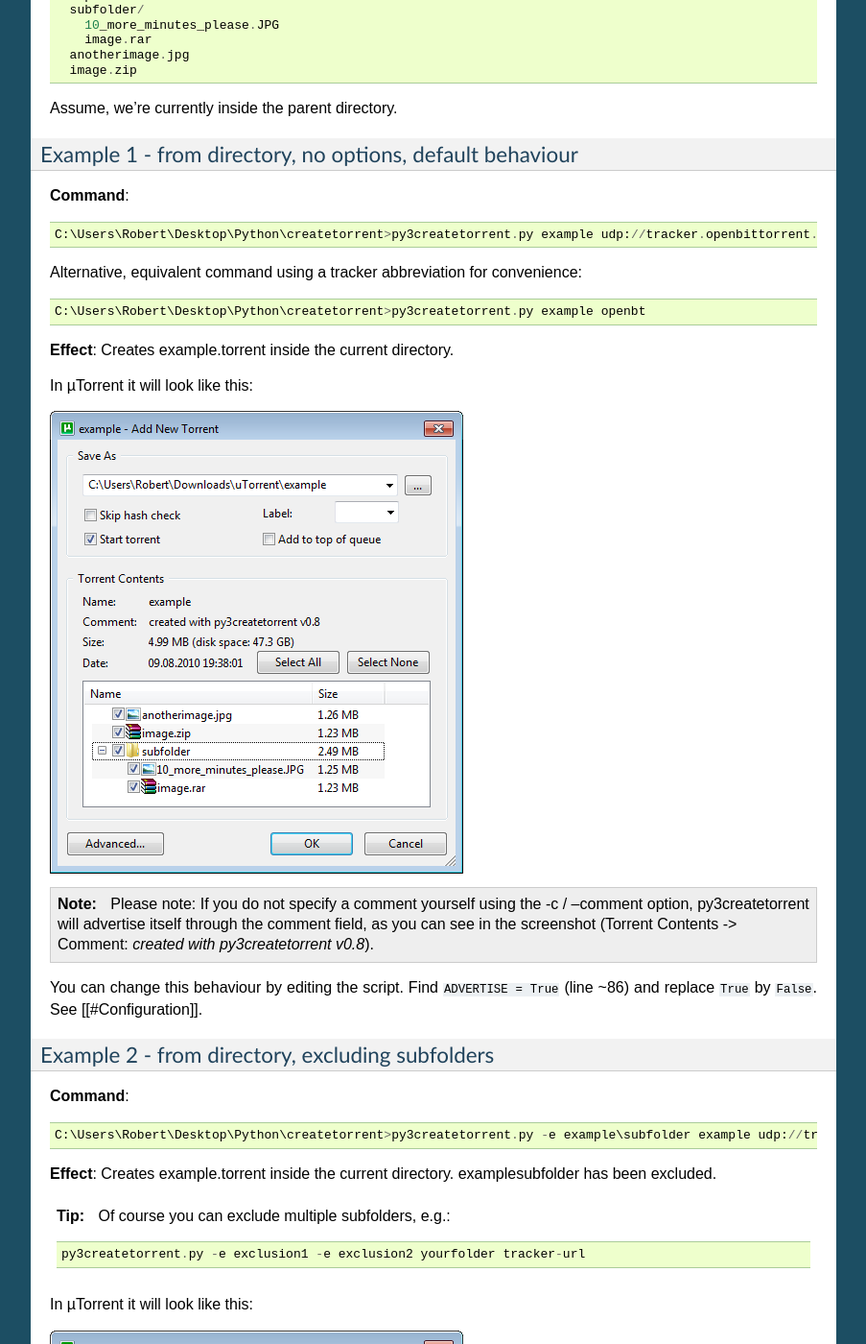
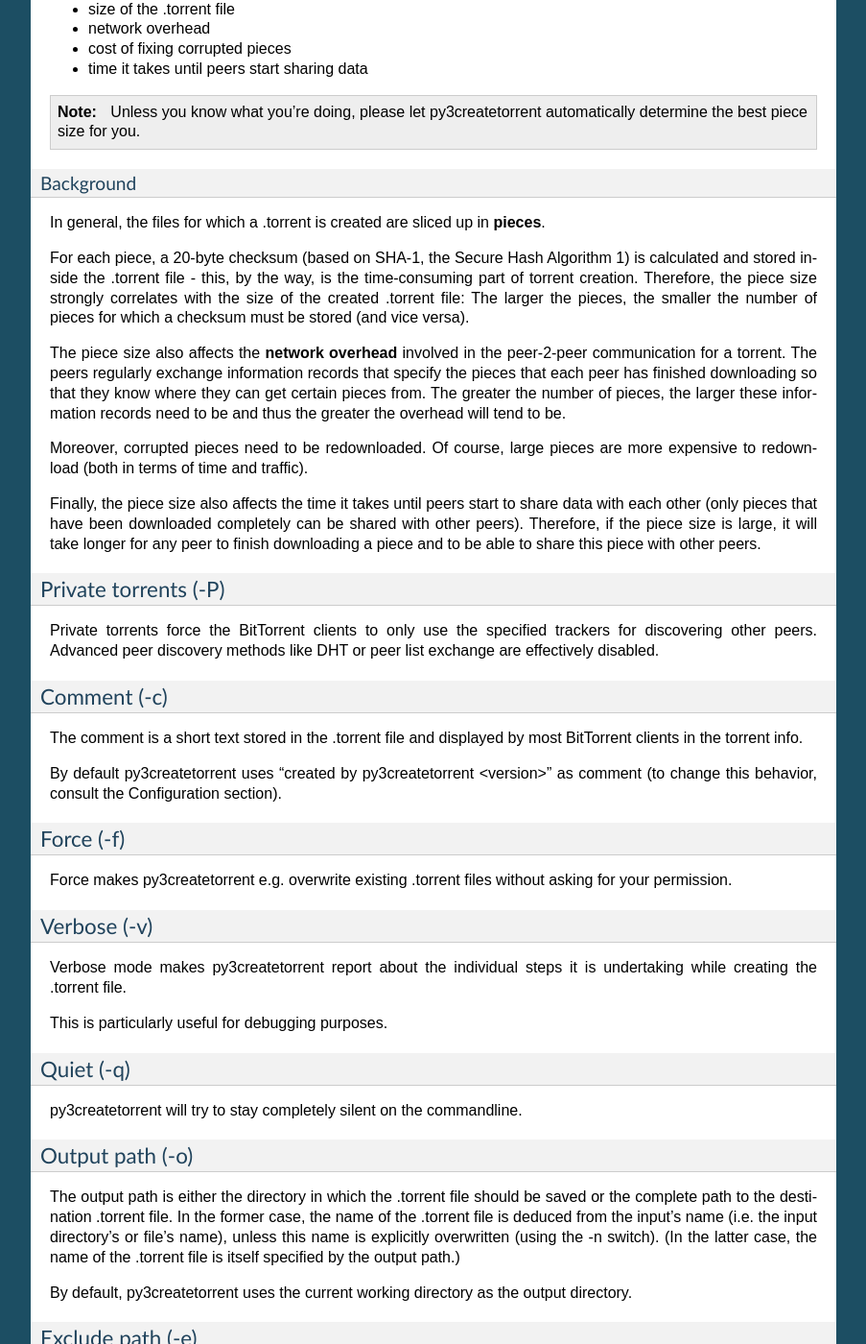
Before and after one commit to Ineluctable/py3createtorrent, a Sphinx documentation site: the page built from docs/source/user.rst, in a window 1280 px wide and 1400 px high, scrolled down 3043 px. Shown: the whole window at 96% size, without its empty margins (198-1101 px from the left). Built offline with Sphinx 7.4.7, drawn with Linux system fonts in a browser that asks for light colours; the version number could not be read and is left out; some of the changed text lies outside the part shown.

Commit message:
Add detailed documentation for the commandline switches

```diff
--- a/docs/source/user.rst
+++ b/docs/source/user.rst
@@ -169,6 +169,141 @@
      -n NAME, --name=NAME  use this file (or directory) name instead of the real
                            one
 
+Piece size (-p)
+^^^^^^^^^^^^^^^
+
+This switch allows you to specify a custom piece size. The piece size should be
+chosen with care, because it affects the following properties:
+
+* size of the .torrent file
+* network overhead
+* cost of fixing corrupted pieces
+* time it takes until peers start sharing data
+
+.. note::
+
+   Unless you know what you're doing, please let py3createtorrent automatically
+   determine the best piece size for you.
+
+Background
+""""""""""
+
+In general, the files for which a .torrent is created are sliced up in **pieces**.
+
+For each piece, a 20-byte checksum (based on SHA-1, the Secure Hash Algorithm 1) is
+calculated and stored inside the .torrent file - this, by the way, is the
+time-consuming part of torrent creation. Therefore, the piece size strongly
+correlates with the size of the created .torrent file: The larger the pieces,
+the smaller the number of pieces for which a checksum must be stored (and vice
+versa).
+
+The piece size also affects the **network overhead** involved in the peer-2-peer
+communication for a torrent. The peers regularly exchange information records
+that specify the pieces that each peer has finished downloading so that they know
+where they can get certain pieces from. The greater the number of pieces, the
+larger these information records need to be and thus the greater the overhead
+will tend to be.
+
+Moreover, corrupted pieces need to be redownloaded. Of course, large pieces
+are more expensive to redownload (both in terms of time and traffic).
+
+Finally, the piece size also affects the time it takes until peers
+start to share data with each other (only pieces that have been downloaded
+completely can be shared with other peers). Therefore, if the piece size is
+large, it will take longer for any peer to finish downloading a piece and to be
+able to share this piece with other peers.
+
+Private torrents (-P)
+^^^^^^^^^^^^^^^^^^^^^
+
+Private torrents force the BitTorrent clients to only use the specified trackers
+for discovering other peers. Advanced peer discovery methods like DHT or
+peer list exchange are effectively disabled.
+
+Comment (-c)
+^^^^^^^^^^^^
+
+The comment is a short text stored in the .torrent file and displayed by most
+BitTorrent clients in the torrent info.
+
+By default py3createtorrent uses "created by py3createtorrent <version>" as
+comment (to change this behavior, consult the Configuration section).
+
+Force (-f)
+^^^^^^^^^^
+
+Force makes py3createtorrent e.g. overwrite existing .torrent files without
+asking for your permission.
+
+Verbose (-v)
+^^^^^^^^^^^^
+
+Verbose mode makes py3createtorrent report about the individual steps it is
+undertaking while creating the .torrent file.
+
+This is particularly useful for debugging purposes.
+
+Quiet (-q)
+^^^^^^^^^^
+
+py3createtorrent will try to stay completely silent on the commandline.
+
+Output path (-o)
+^^^^^^^^^^^^^^^^
+
+The output path is either the directory in which the .torrent file should be
+saved or the complete path to the destination .torrent file. In the former
+case, the name of the .torrent file is deduced from the input's name (i.e.
+the input directory's or file's name), unless this name is explicitly
+overwritten (using the -n switch). (In the latter case, the name of the
+.torrent file is itself specified by the output path.)
+
+By default, py3createtorrent uses the current working directory as the output
+directory.
+
+Exclude path (-e)
+^^^^^^^^^^^^^^^^^
+
+This allows for the exclusion of specific files or directories.
+
+The switch may be used repeatedly to exclude multiple files/directories.
+
+Exclude pattern (--exclude-pattern)
+^^^^^^^^^^^^^^^^^^^^^^^^^^^^^^^^^^^
+
+This allows for the exclusion of files or directories that match a certain
+pattern (regular expression).
+
+The switch may be used repeatedly to specify multiple exclusion patterns.
+
+Creation date (-d)
+^^^^^^^^^^^^^^^^^^
+
+This switch allows you to overwrite the creation date saved in the .torrent
+file. You can fake any creation date you like.
+
+The creation date is specified as `UNIX timestamp
+<https://en.wikipedia.org/wiki/Unix_time>`_.
+
+Name (-n)
+^^^^^^^^^
+
+This setting overwrites the file or directory name stored inside the .torrent
+file. **Thus it affects the file or directory name that will be presented
+to downloaders as the real name of the data.** You can use it to avoid
+renaming your input data.
+
+Unless a destination .torrent file is explicitly specified (using the -o switch),
+this name will also be used to deduce the name of the resulting .torrent file.
+
+.. note::
+
+   The name switch is an advanced feature that most users probably don't need.
+   Therefore, please refrain from using this feature, unless you really know
+   what you're doing.
+
+   For most intents and purposes, the -o switch is probably more suitable.
+
 Examples
 --------
 
```
